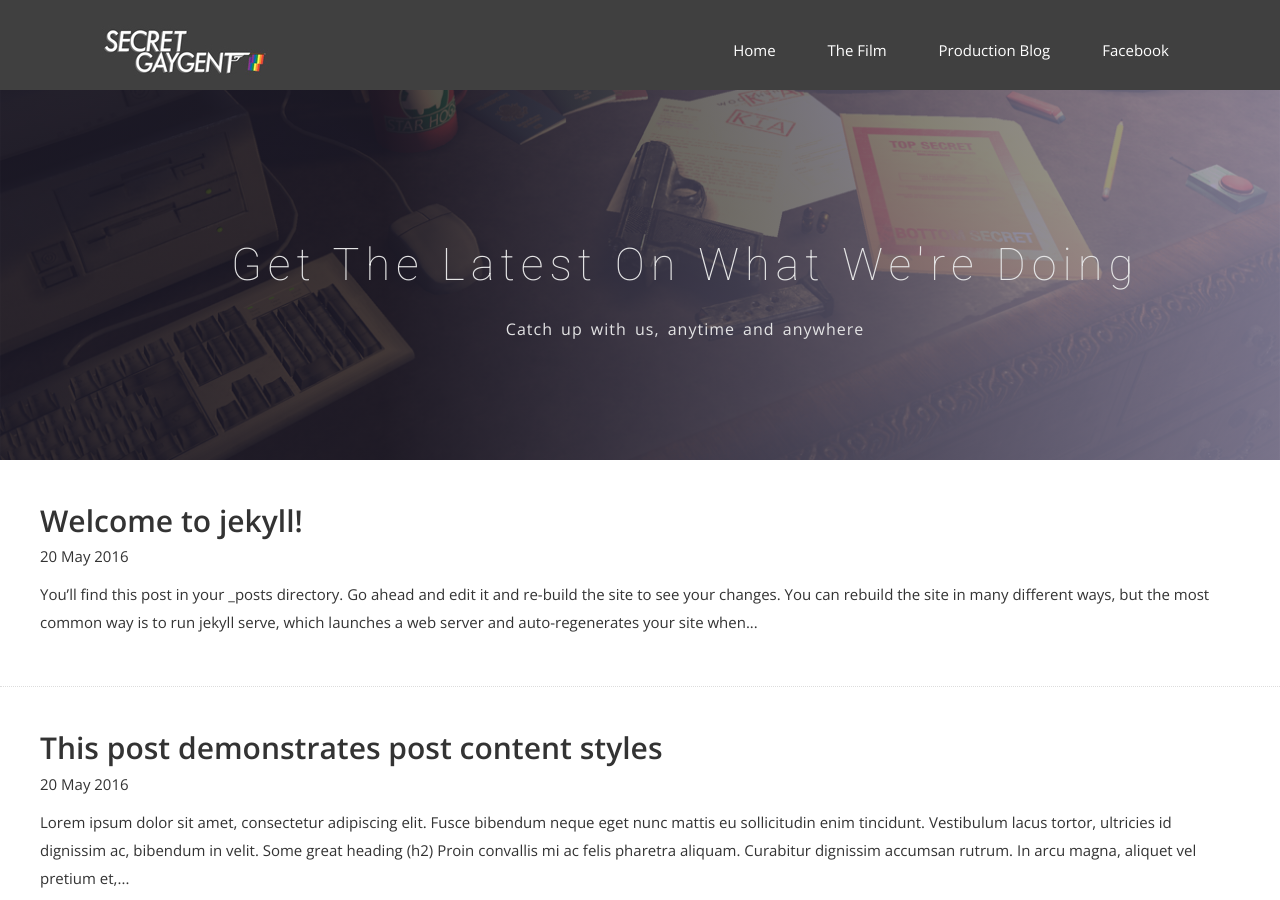
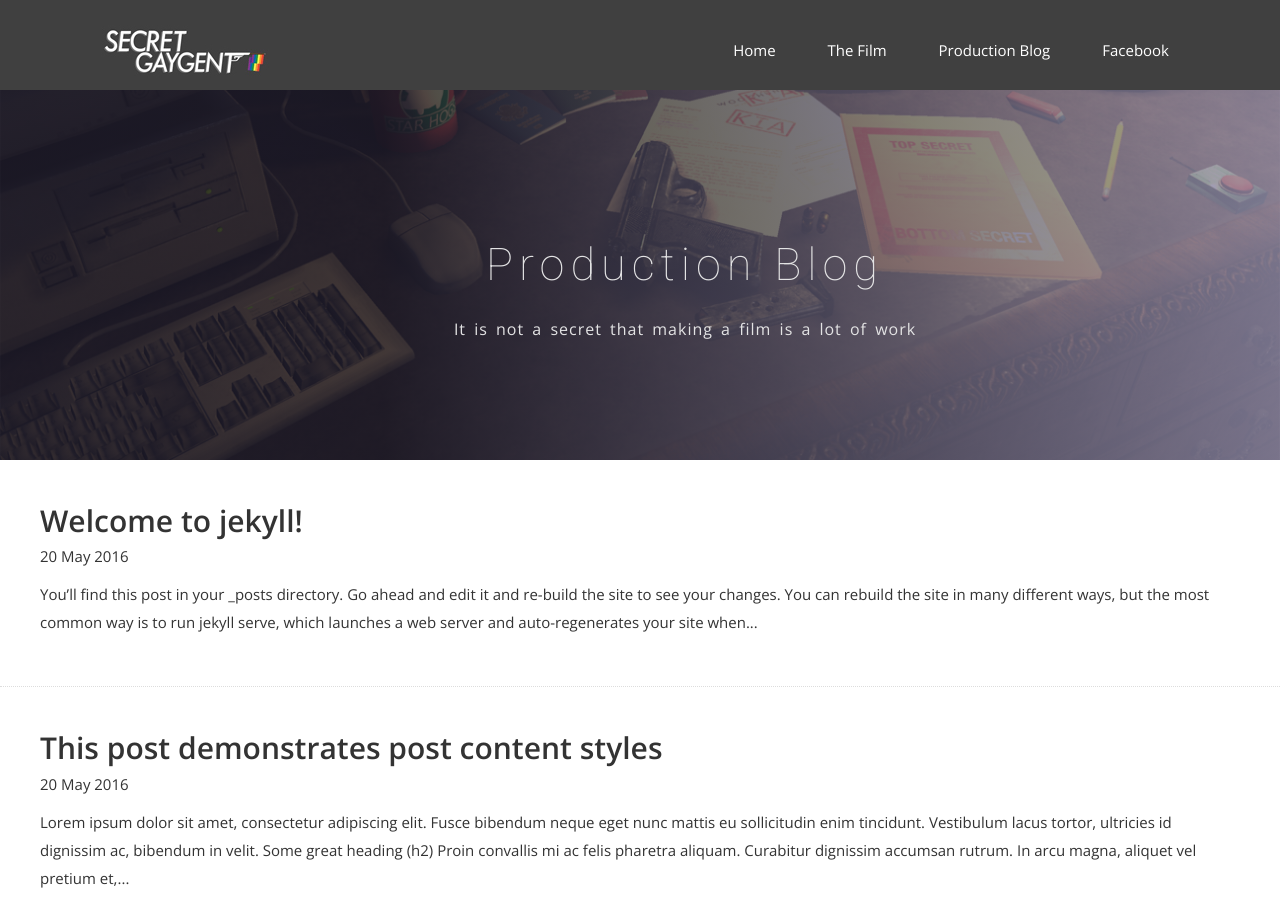
Before and after one commit to jetgirl78/secret, a Jekyll site: the page built from blog.html, in a window 1280 px wide and 900 px high. Built offline with Jekyll 4.4.1, drawn with Linux system fonts in a browser that asks for light colours; nearby versions of some CDN libraries; some web fonts are replaced.

Commit message:
Update blog.html

```diff
--- a/blog.html
+++ b/blog.html
@@ -9,8 +9,8 @@ permalink: /blog/
     <div class="row">
       <div class="col-md-12">
         <div class="block">
-          <h1>Get the latest on what we're doing</h1>
-          <p>Catch up with us, anytime and anywhere</p>
+          <h1>Production Blog</h1>
+          <p>It is not a secret that making a film is a lot of work</p>
         </div>
       </div>
     </div>
```
